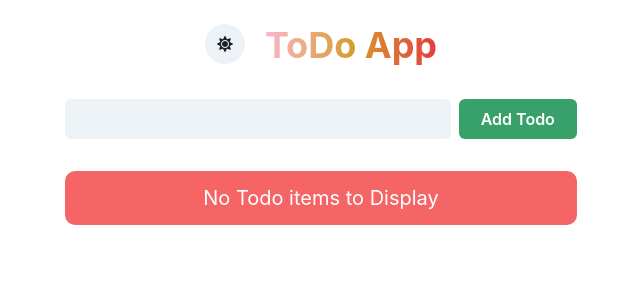
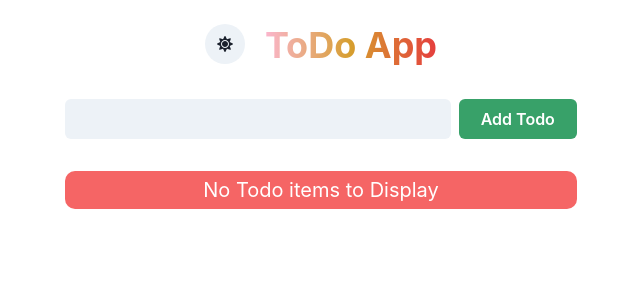
Before and after one commit to vasundhrasingh25/To-Do_App, a React (Create React App) app in the folder todo-app/: page / in a window 1280 px wide. Shown: the top 300 px of the page, without its empty margins (319-959 px from the left). Built offline with nearby package versions, Linux system fonts and the light colour scheme.

Commit message:
updated EmptyTodo.jsx

```diff
--- a/todo-app/src/components/AddToDo.jsx
+++ b/todo-app/src/components/AddToDo.jsx
@@ -1,7 +1,6 @@
 
 import{useState}from 'react';
 import {HStack,Input,Button,useToast}from '@chakra-ui/react';
-import{ nanoid }from '@nanoid';
 const AddTodo = ({ todos, setTodos}) =>
 {
     const [todo,setTodo]=useState(' ');
@@ -20,7 +19,7 @@ const AddTodo = ({ todos, setTodos}) =>
             })
         }
         const newTodo={
-            id:nanoid(),
+            id:11212121,
             text:todo
         }
         setTodos([...todos,newTodo])
--- a/todo-app/src/components/EmptyTodo.jsx
+++ b/todo-app/src/components/EmptyTodo.jsx
@@ -4,12 +4,13 @@ import {Text} from '@chakra-ui/react';
 const EmptyTodo = () =>
 {
     return(
-        <Text p={3}
+        <Text p={1}
         bg= 'red.400'
         color='white'
         borderRadius={10}
         textAlign={'center'}
         fontSize={20}
+
         >No Todo items to Display </Text>
 
     )
```
